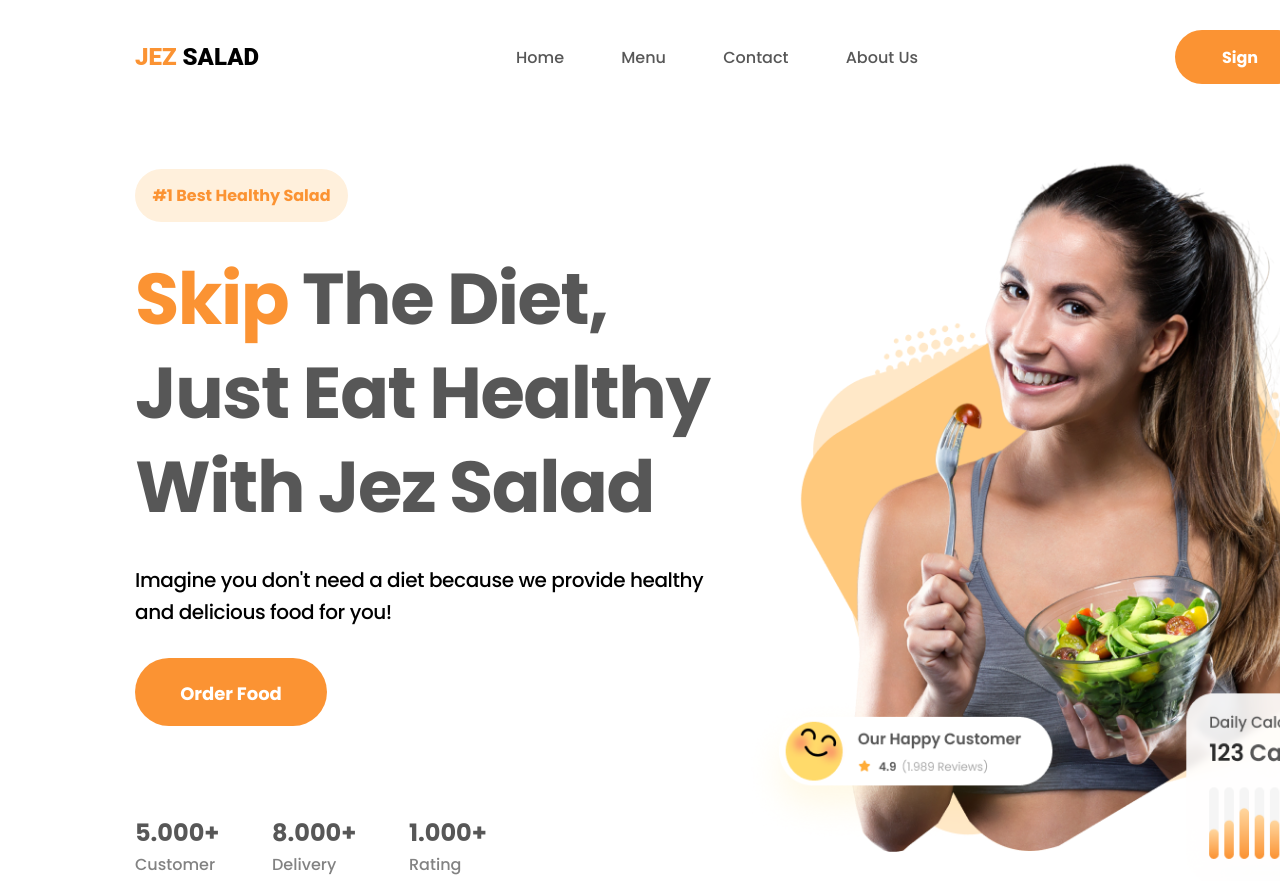
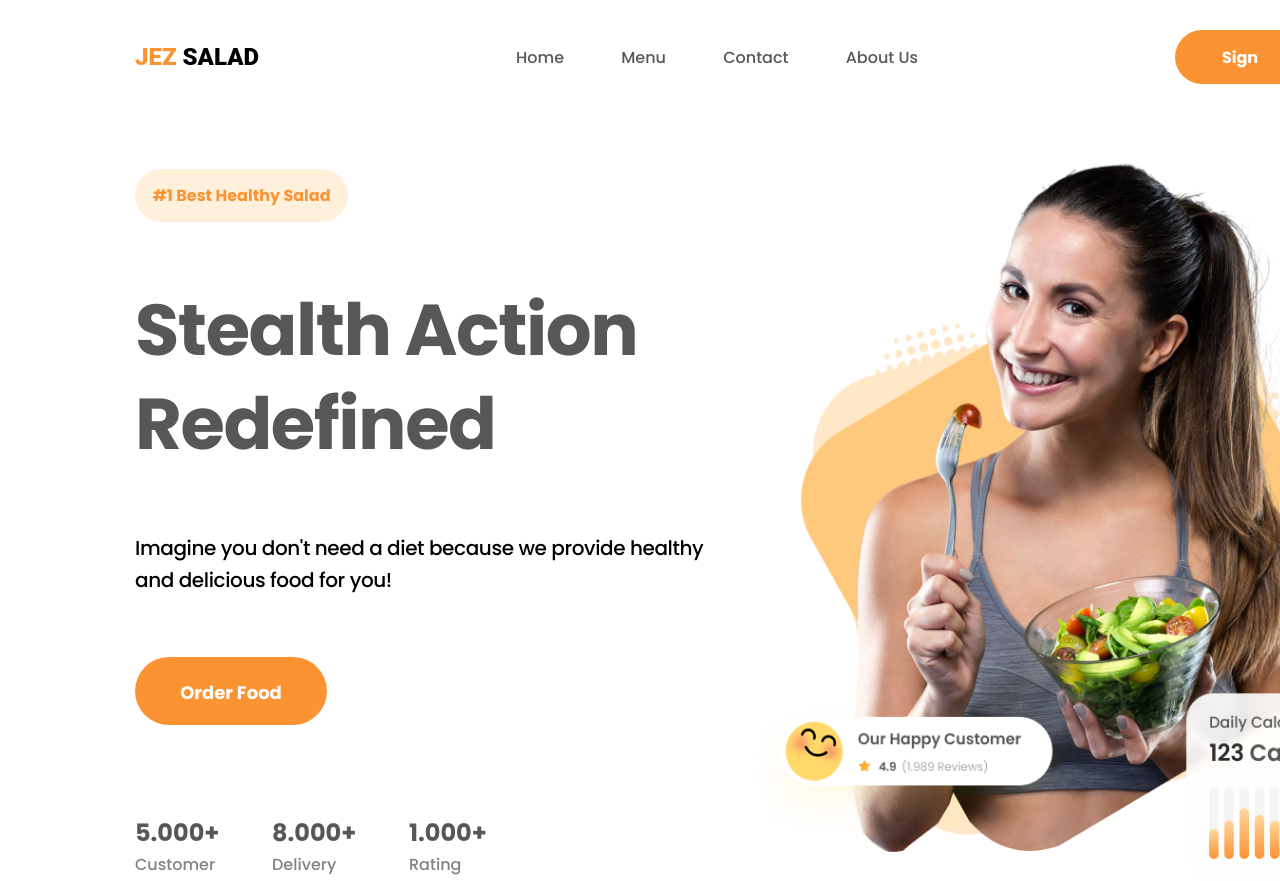
Before and after one commit to znikishenko/Project-GoITeens, a plain HTML site: page index.html in a window 1280 px wide. Shown: the top 881 px of the page. Drawn offline with Linux system fonts and the light colour scheme.

Commit message:
Update index.html

```diff
--- a/index.html
+++ b/index.html
@@ -30,7 +30,7 @@
           <div class="box-1">
             <button class="box__but">#1 Best Healthy Salad</button>
             <p class="box__txt-1">
-              <span>Skip</span> The Diet, Just Eat Healthy With Jez Salad
+              <span></span> Stealth Action Redefined
             </p>
             <p class="box__txt-2">
               Imagine you don't need a diet because we provide healthy and
```
